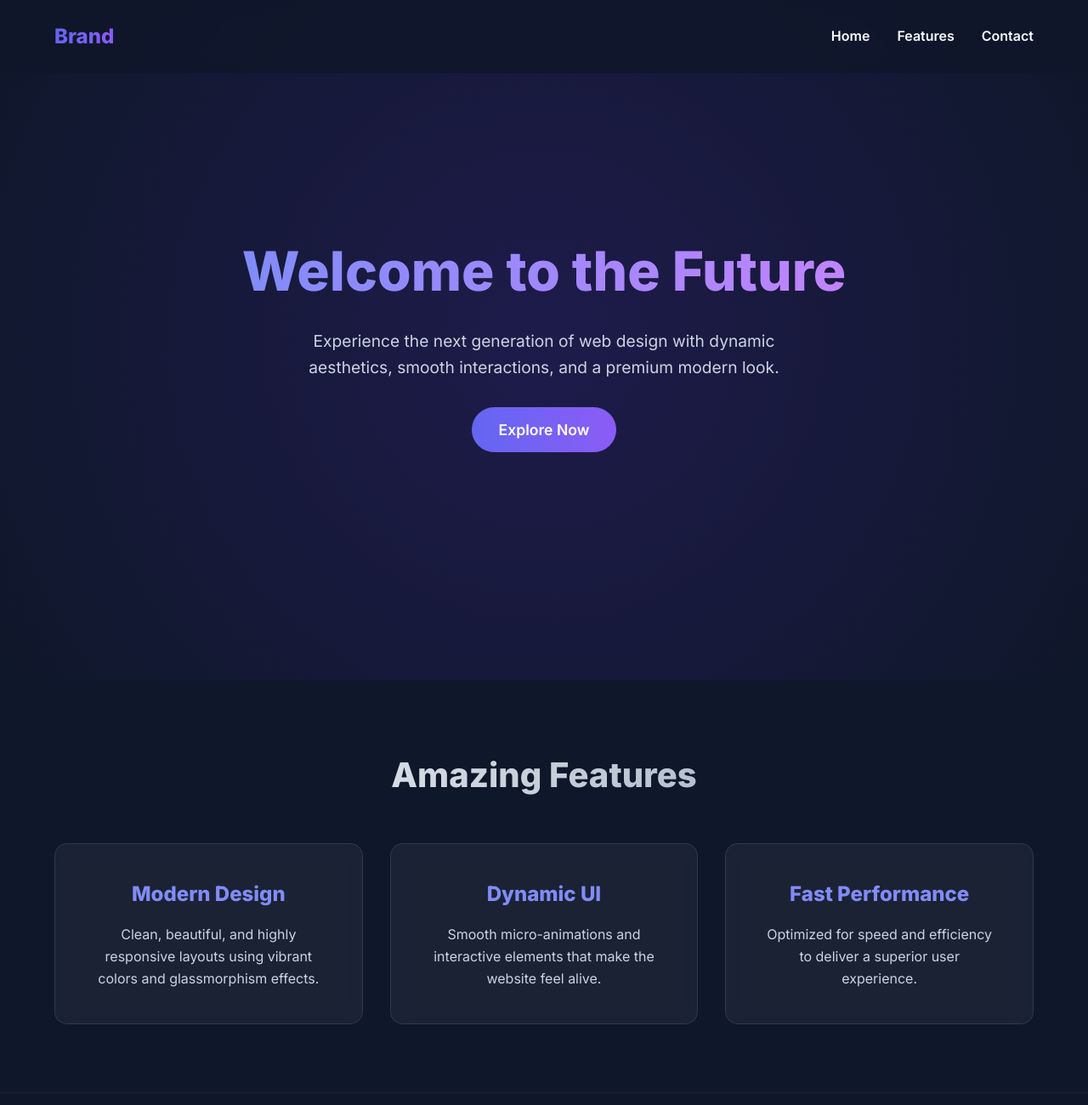
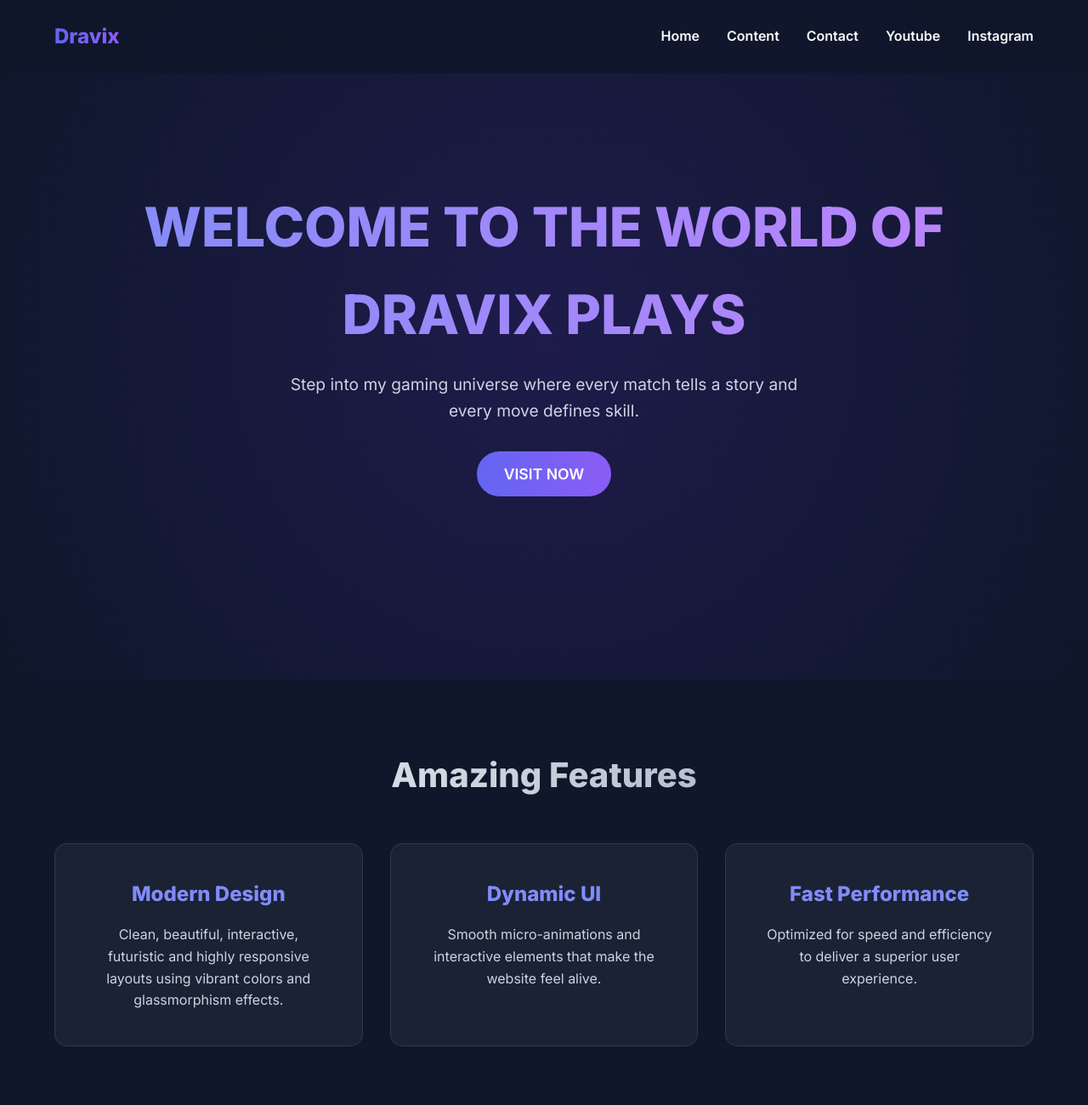
Before and after one commit to mohaakarora000-web/ravan, a plain HTML site: page index.html in a window 1280 px wide. Shown: the top 1300 px of the page at 85% size. Drawn offline with Linux system fonts and the light colour scheme.

Commit message:
changes in index.html

```diff
--- a/index.html
+++ b/index.html
@@ -4,7 +4,8 @@
 <head>
     <meta charset="UTF-8">
     <meta name="viewport" content="width=device-width, initial-scale=1.0">
-    <title>My Beautiful Website</title>
+    <title>MY GAMING website
+    </title>
     <link rel="stylesheet" href="style.css">
     <!-- Using a modern font from Google Fonts -->
     <link href="https://fonts.googleapis.com/css2?family=Inter:wght@400;600;800&display=swap" rel="stylesheet">
@@ -13,21 +14,23 @@
 <body>
     <!-- Navigation Bar -->
     <nav class="navbar">
-        <div class="logo">Brand</div>
+        <div class="logo">Dravix</div>
         <ul class="nav-links">
             <li><a href="#home">Home</a></li>
-            <li><a href="#features">Features</a></li>
+            <li><a href="#content">Content</a></li>
             <li><a href="#contact">Contact</a></li>
+            <li><a href="#youtube">Youtube</a></li>
+            <li><a href="#insta">Instagram</a></li>
         </ul>
     </nav>
 
     <!-- Hero Section -->
     <header class="hero" id="home">
         <div class="hero-content">
-            <h1>Welcome to the Future</h1>
-            <p>Experience the next generation of web design with dynamic aesthetics, smooth interactions, and a premium
-                modern look.</p>
-            <button class="cta-button" id="exploreBtn">Explore Now</button>
+            <h1>WELCOME TO THE WORLD OF DRAVIX PLAYS</h1>
+            <p>Step into my gaming universe where every match tells a story
+                and every move defines skill.</p>
+            <button class="cta-button" id="exploreBtn">VISIT NOW</button>
         </div>
     </header>
 
@@ -37,7 +40,8 @@
         <div class="cards">
             <div class="card">
                 <h3>Modern Design</h3>
-                <p>Clean, beautiful, and highly responsive layouts using vibrant colors and glassmorphism effects.</p>
+                <p>Clean, beautiful, interactive, futuristic and highly responsive layouts using vibrant colors and
+                    glassmorphism effects.</p>
             </div>
             <div class="card">
                 <h3>Dynamic UI</h3>
```
